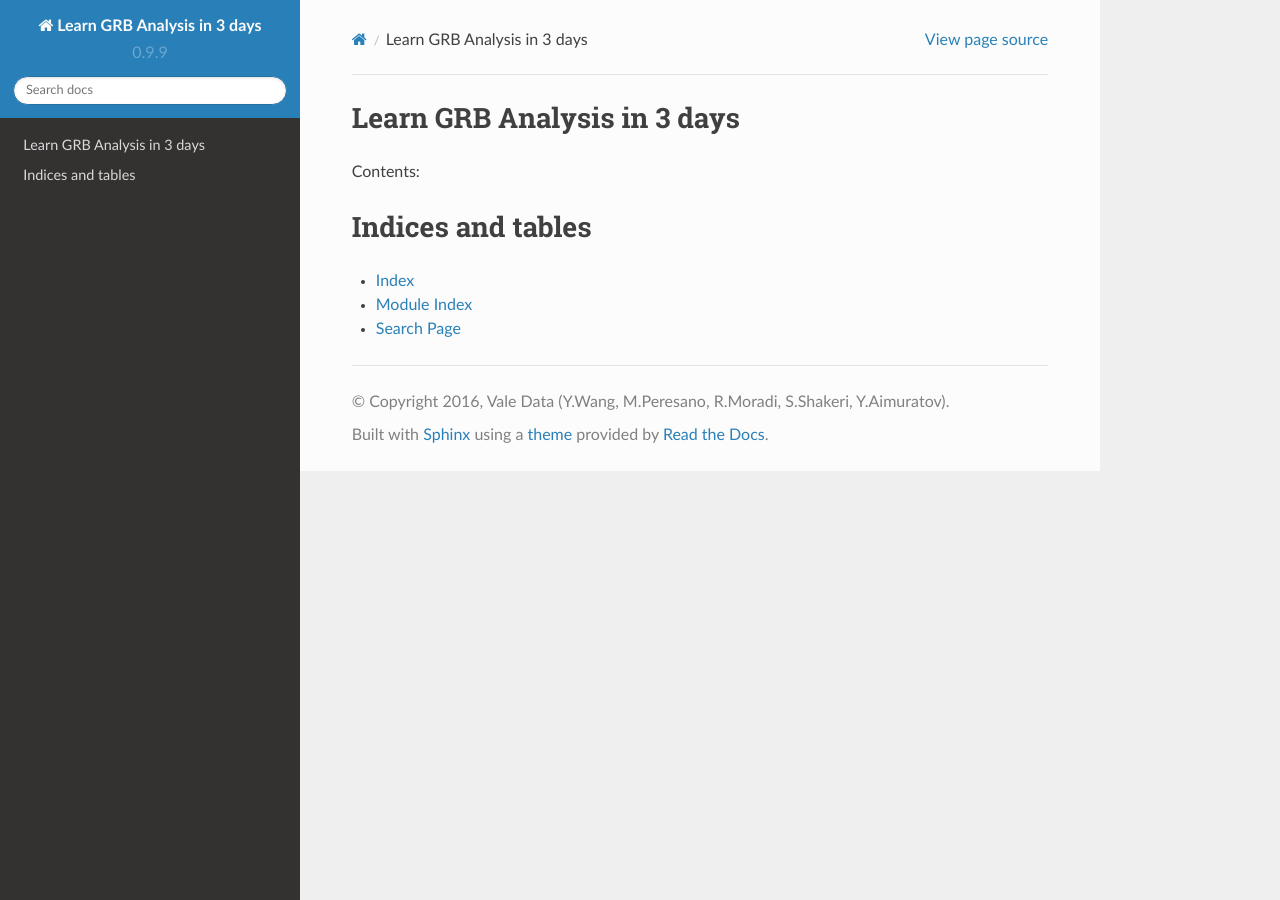
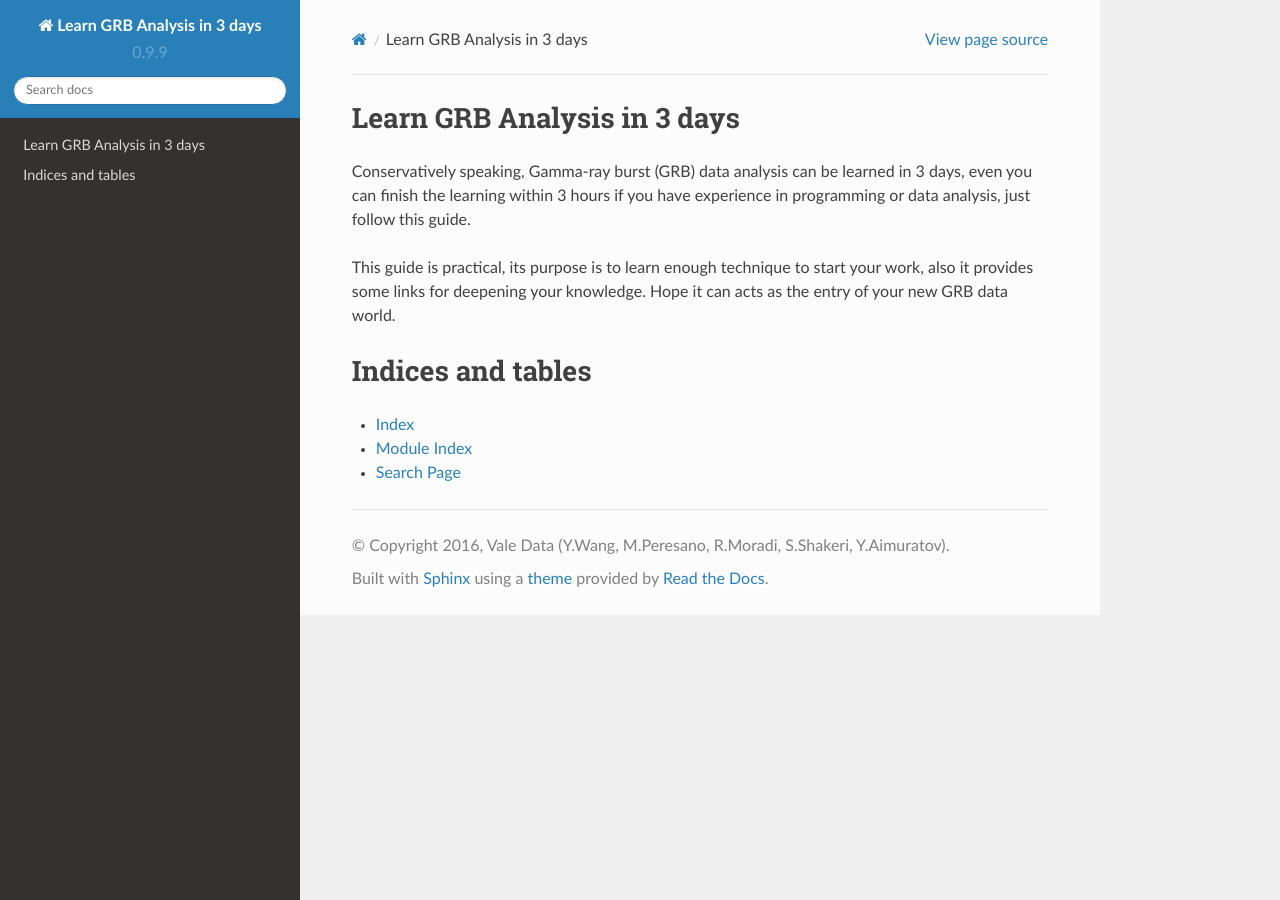
Before and after one commit to ValeData/GRBAnalysis, a Sphinx documentation site: the page built from source/index.rst, in a window 1280 px wide. Built offline with Sphinx 7.4.7 and the Read the Docs theme 2.0.0, drawn with Linux system fonts in a browser that asks for light colours.

Commit message:
add  summary of this guide

```diff
--- a/source/index.rst
+++ b/source/index.rst
@@ -6,7 +6,9 @@
 Learn GRB Analysis in 3 days
 =======================================
 
-Contents:
+Conservatively speaking, Gamma-ray burst (GRB) data analysis can be learned in 3 days, even you can finish the learning within 3 hours if you have experience in programming or data analysis, just follow this guide.
+
+This guide is practical, its purpose is to learn enough technique to start your work, also it provides some links for deepening your knowledge. Hope it can acts as the entry of your new GRB data world.
 
 .. toctree::
    :maxdepth: 2
```
